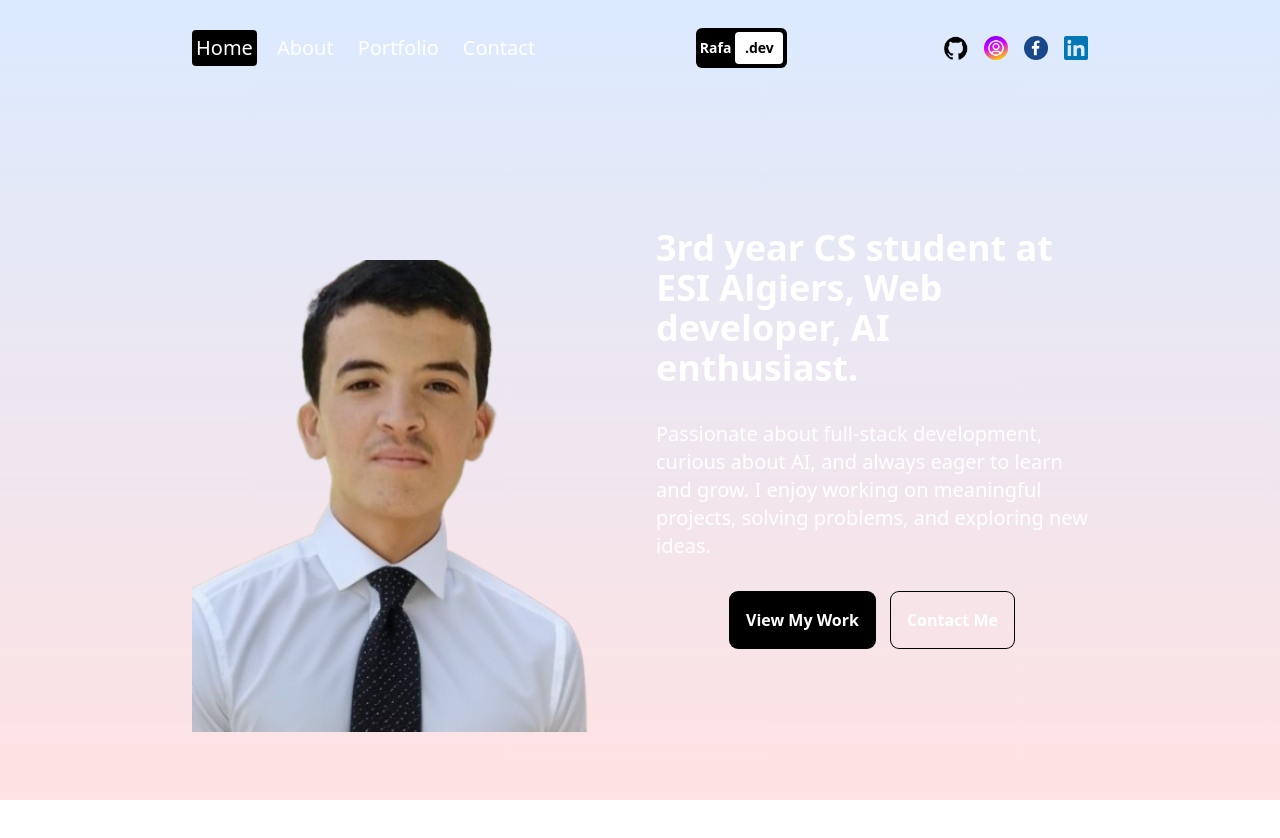
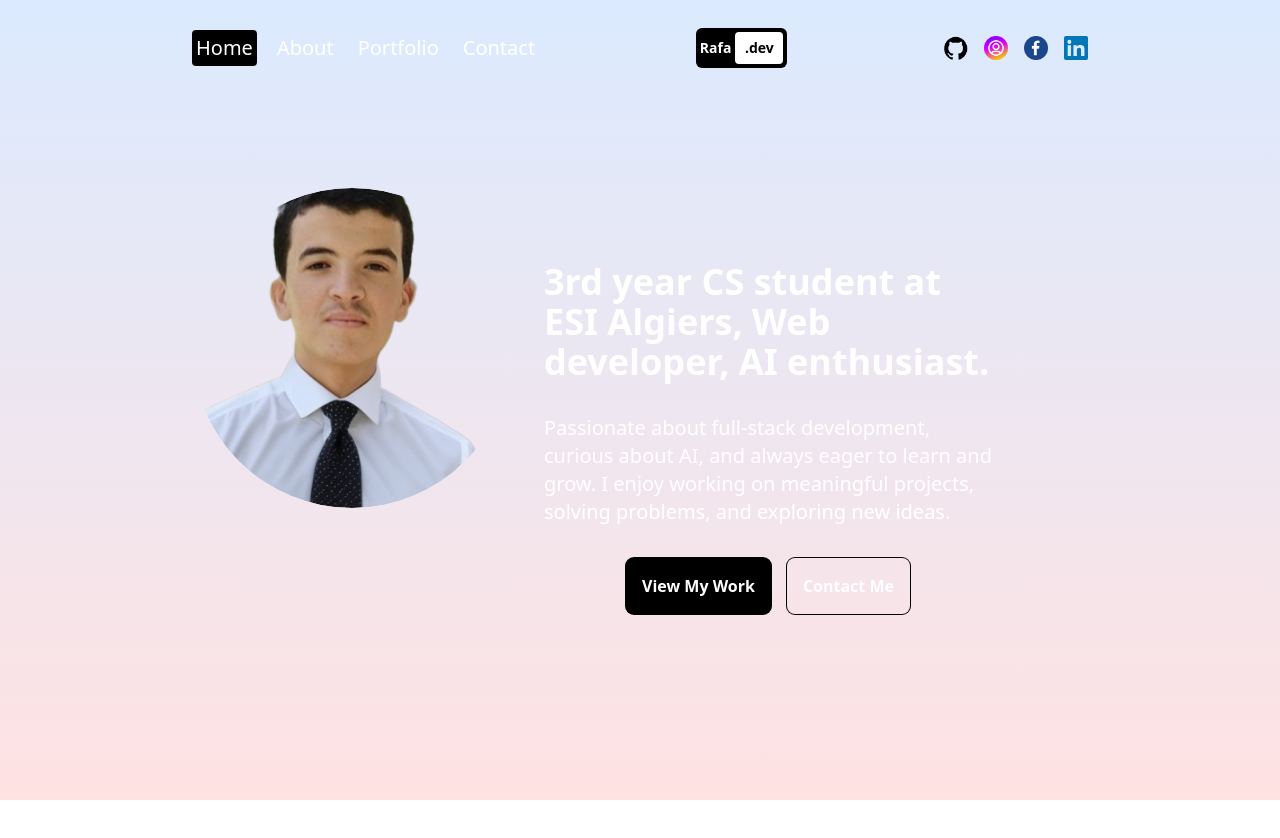
Before and after one commit to rafa-houssam/professionalPortfolio, a Next.js app: page / in a window 1280 px wide. Shown: the top 838 px of the page. After the commit the page ends 800 px from the top, so only its background shows below. Built offline with nearby package versions, Linux system fonts and the light colour scheme; a web font is replaced by a local one.

Commit message:
working on small things that no one will remark

```diff
--- a/app/about/page.jsx
+++ b/app/about/page.jsx
@@ -244,9 +244,16 @@ I consider myself a determined learner, always working hard to build strong, rea
                     2024 - Present
                   </div>
                   {/* JOB COMPANY */}
+                 <div className="flex flex-row gap-2">
                   <div className="p-1 rounded bg-white text-sm font-semibold w-fit">
-                    freelance
+                    next.js
                   </div>
+                  <div className="p-1 rounded bg-white text-sm font-semibold w-fit">
+                    html/css/js
+                  </div>
+                  <div className="p-1 rounded bg-white text-sm font-semibold w-fit">
+                   Tailwind
+                  </div></div>
                 </div>
                 {/* CENTER */}
                 <div className="w-1/6 flex justify-center">
@@ -286,9 +293,13 @@ I consider myself a determined learner, always working hard to build strong, rea
                     2025-present{" "}
                   </div>
                   {/* JOB COMPANY */}
+                  <div className="flex flex-row gap-2">
                   <div className="p-1 rounded bg-white text-sm font-semibold w-fit">
-                    freelance
+                    python
                   </div>
+                  <div className="p-1 rounded bg-white text-sm font-semibold w-fit">
+                    Django
+                  </div></div>
                 </div>
               </div>
               {/* EXPERIENCE LIST ITEM */}
@@ -306,7 +317,7 @@ I consider myself a determined learner, always working hard to build strong, rea
                   </div>
                   {/* JOB DATE */}
                   <div className="p-3 text-red-400 text-sm font-semibold">
-                    2025-till now{" "}
+                    since 2025{" "}
                   </div>
                 </div>
                 {/* CENTER */}
--- a/app/page.tsx
+++ b/app/page.tsx
@@ -14,9 +14,15 @@ const Homepage = () => {
     >
       <div className="h-full flex flex-col lg:flex-row gap-8 px-4 sm:px-8 md:px-12 lg:px-20 xl:px-48">
         {/* IMAGE CONTAINER */}
-        <div className="hidden lg:block lg:w-1/2 lg:h-full relative mt-12">
-          <Image src="/hero.png" alt="Hero image" fill className="object-contain" />
-        </div>
+        <div className="hidden lg:block relative mt-23 w-80 h-80 lg:rounded-full overflow-hidden ">
+  <Image
+    src="/hero.png"
+    alt="Hero image"
+    fill
+    className="object-cover rounded-full"
+  />
+</div>
+
 
         {/* TEXT CONTAINER */}
         <div className="w-full lg:w-1/2 flex flex-col gap-8 items-center justify-center text-center lg:text-left">
@@ -33,12 +39,12 @@ const Homepage = () => {
           {/* BUTTONS */}
           <div className="flex flex-col sm:flex-row gap-4 pb-5">
             <Link href="/portfolio">
-              <button className="p-4 rounded-lg ring-1 ring-black bg-black text-white w-full sm:w-auto">
+              <button className="p-4 rounded-lg ring-1 ring-black bg-black text-white w-full sm:w-auto hover:cursor-pointer">
                 View My Work
               </button>
             </Link>
             <Link href="/contact">
-              <button className="p-4 rounded-lg ring-1 ring-black w-full sm:w-auto">
+              <button className="p-4 rounded-lg ring-1 ring-black w-full sm:w-auto hover:cursor-pointer">
                 Contact Me
               </button>
             </Link>
```
